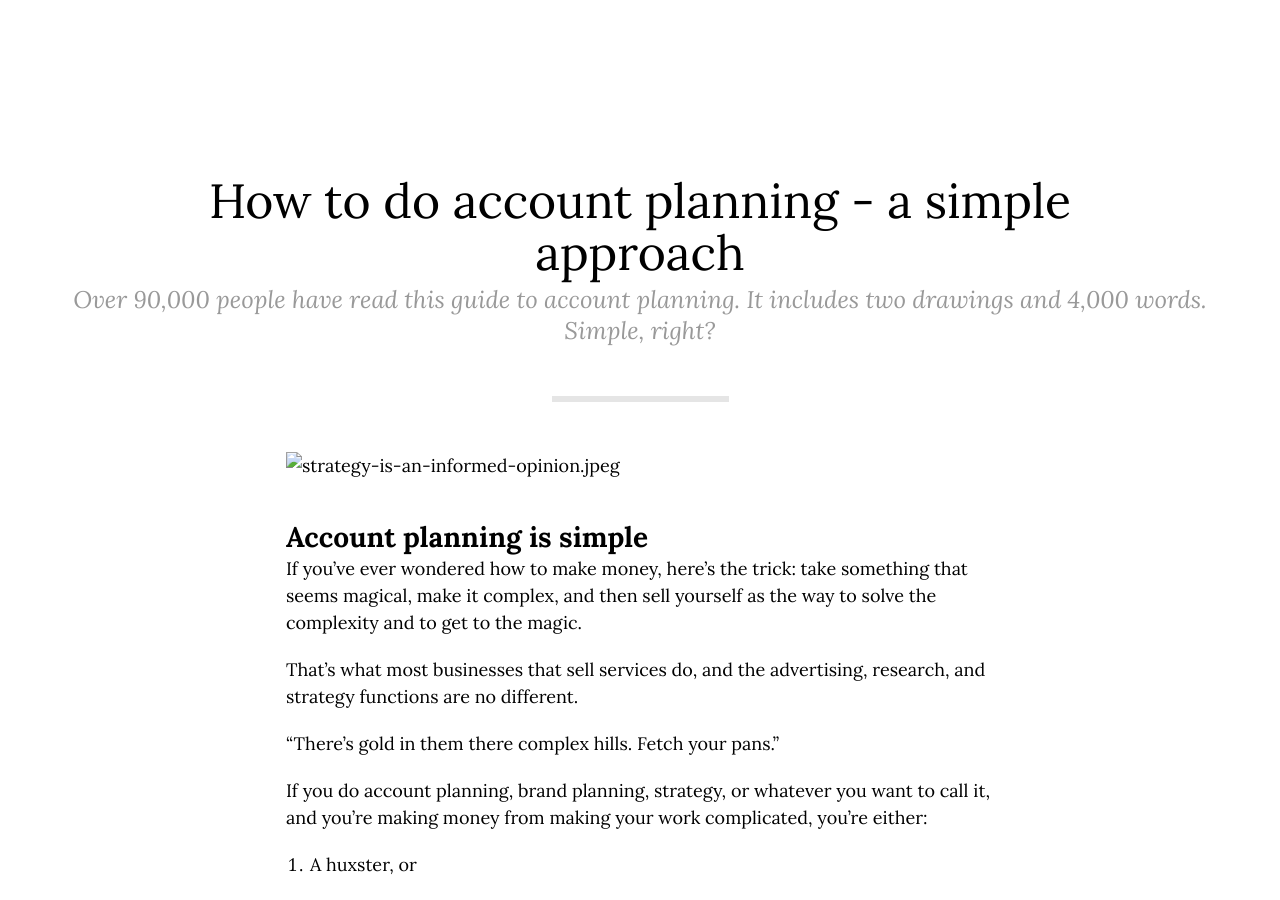
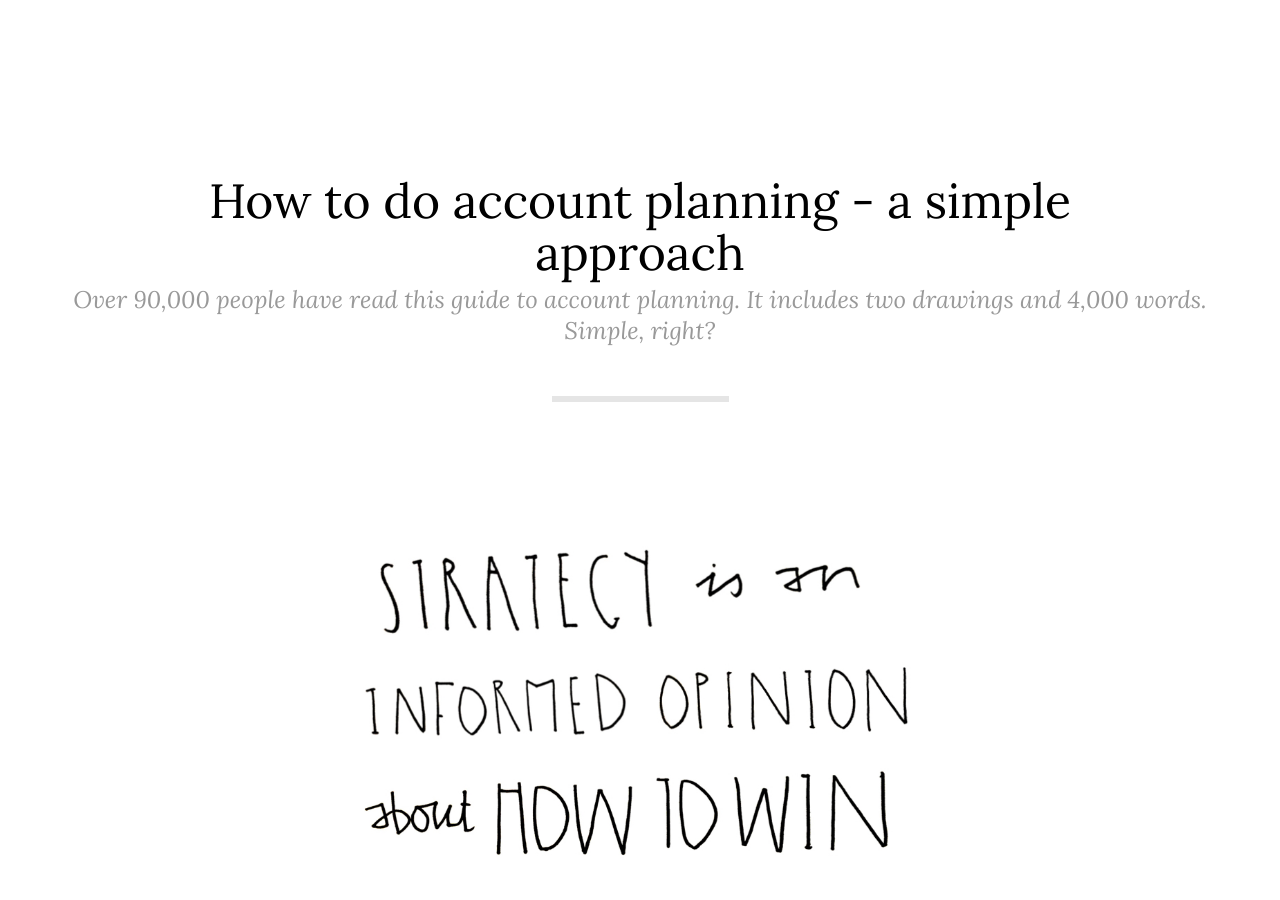
Before and after one commit to markhpollard/markhpollard.github.io, a Jekyll site: the page built from _posts/2018-09-27-how-to-do-account-planning-a-simple-approach.markdown, in a window 1280 px wide and 900 px high. Built offline with Jekyll 4.4.1, drawn with Linux system fonts in a browser that asks for light colours; nearby versions of some CDN libraries.

Commit message:
Updated How To Do Account Planning A Simple Approach

```diff
--- a/_posts/2018-09-27-how-to-do-account-planning-a-simple-approach.markdown
+++ b/_posts/2018-09-27-how-to-do-account-planning-a-simple-approach.markdown
@@ -16,7 +16,7 @@ summary: Over 90,000 people have read this guide to account planning. It include
 image: "/uploads/strategy-is-an-informed-opinion.jpeg"
 ---
 
-![strategy-is-an-informed-opinion.jpeg](/api/v2/sites/5b96d0a089ac667088e212a8/source/_uploads/strategy-is-an-informed-opinion.jpeg?download "Strategy is an informed opinion")
+![strategy-is-an-informed-opinion.jpeg](/uploads/strategy-is-an-informed-opinion.jpeg "Strategy is an informed opinion")
 
 ## Account planning is simple
 
```
